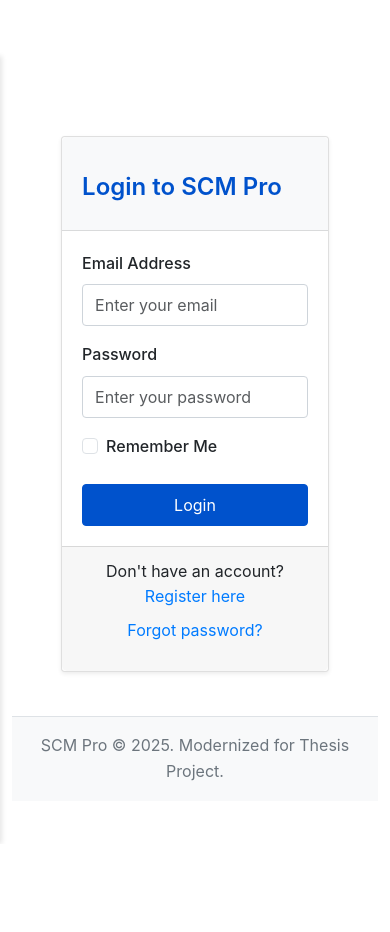
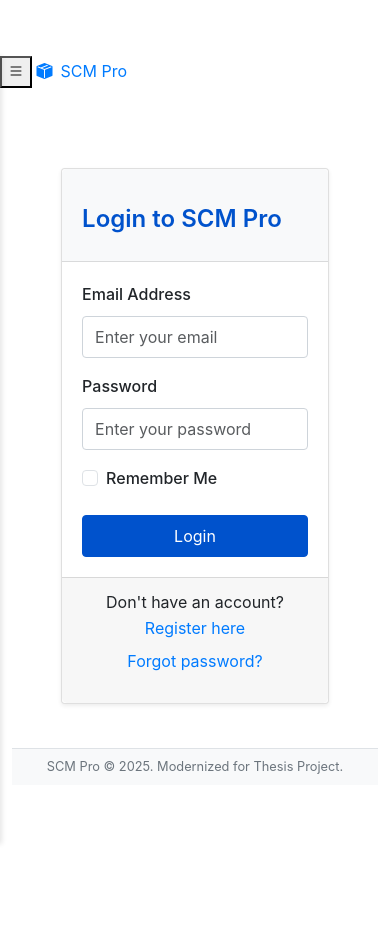
Before and after one commit to aklrami/SCM_App, a Flask app: a page that uses src/templates/base.html in a window 390 px wide. Before the commit the page ends 843 px from the top, so only its background shows below. Run offline with Flask 3, Linux system fonts and the light colour scheme; some libraries are stand-ins or nearby versions.

Commit message:
Add mobile hamburger menu, fix sidebar, update responsive styles

```diff
--- a/src/routes/frontend_routes.py
+++ b/src/routes/frontend_routes.py
@@ -1048,9 +1048,10 @@
         flash("Could not remove item.", "danger")
     return redirect(url_for("frontend.view_cart"))
 
-@frontend_bp.route("/cart/clear", methods=["POST"])
+@frontend_bp.route("/cart/clear")
 @login_required
 def clear_cart():
+    # Clear the cart stored in the session
     session.pop("cart", None)
     session.modified = True
     flash("Cart cleared.", "info")
--- a/src/static/css/custom_modern.css
+++ b/src/static/css/custom_modern.css
@@ -32,11 +32,55 @@
     overflow-x: hidden; /* prevent horizontal scroll */
 }
 
+/* Wrapper for sidebar + main content (desktop) */
+.layout-wrapper {
+    display: flex;
+    min-height: 100vh;
+}
+
 .container {
     width: 90%;
     max-width: 1200px;
     margin: 0 auto;
     padding: 20px;
+}
+
+/* =====================
+   Topbar (mobile header)
+   ===================== */
+
+/* Hidden on desktop by default; shown on mobile via media query */
+.topbar {
+    display: none;
+    align-items: center;
+    justify-content: flex-start;
+    padding: 0 1rem;
+    height: 56px;
+    background-color: #343a40;
+    color: #fff;
+    z-index: 1050;
+}
+
+.topbar-menu-btn {
+    border: none;
+    background: none;
+    color: #fff;
+    font-size: 1.6rem;
+    line-height: 1;
+    margin-right: 0.75rem;
+    cursor: pointer;
+}
+
+.topbar-brand {
+    color: #fff;
+    text-decoration: none;
+    font-weight: 500;
+    font-size: 1rem;
+}
+
+/* Overlay for mobile sidebar */
+.sidebar-overlay {
+    display: none;
 }
 
 /* ===============
@@ -303,6 +347,8 @@
 
     .sidebar h3 a {
         transition: color 0.2s ease-in-out;
+        color: #fff;
+        text-decoration: none;
     }
 
         .sidebar h3 a:hover {
@@ -510,57 +556,37 @@
    Mobile hamburger layout
    ============================ */
 
-/* default: hide mobile header & overlay on desktop */
-.mobile-header {
-    display: none;
-}
-
-.sidebar-overlay {
-    display: none;
-}
-
 @media (max-width: 768px) {
 
-    /* Let the page scroll naturally on phones */
+    /* Enable normal page scrolling on mobile */
     body {
         display: block;
         height: auto;
         overflow-y: auto;
         overflow-x: hidden;
-        padding-top: 56px; /* space for mobile header */
     }
 
-    /* Mobile top bar */
-    .mobile-header {
+    /* Show topbar (hamburger + brand) only on mobile */
+    .topbar {
+        display: flex;
         position: fixed;
         top: 0;
         left: 0;
         right: 0;
-        height: 56px;
-        background-color: #343a40;
-        color: #fff;
-        display: flex;
-        align-items: center;
-        padding: 0 1rem;
-        z-index: 1050;
     }
 
-    .mobile-menu-btn {
-        background: none;
-        border: none;
-        color: #fff;
-        font-size: 1.5rem;
-        margin-right: 0.75rem;
+    /* Push content below the topbar */
+    body {
+        padding-top: 56px; /* height of .topbar */
     }
 
-    .mobile-brand {
-        font-weight: 600;
-        font-size: 1rem;
+    .layout-wrapper {
+        display: block;
     }
 
     /* Sidebar becomes off-canvas drawer */
     .sidebar {
-        top: 56px;
+        top: 56px; /* under topbar */
         height: calc(100vh - 56px);
         transform: translateX(-100%);
         transition: transform 0.25s ease-in-out;
@@ -571,21 +597,21 @@
     /* Overlay behind sidebar */
     .sidebar-overlay {
         position: fixed;
-        inset: 0;
+        inset: 56px 0 0 0; /* below topbar */
         background: rgba(0, 0, 0, 0.4);
         opacity: 0;
         pointer-events: none;
         transition: opacity 0.2s ease-in-out;
+        display: block;
         z-index: 1030;
-        display: block;
     }
 
     /* When body has .sidebar-open, show menu + overlay */
-    .sidebar-open .sidebar {
+    body.sidebar-open .sidebar {
         transform: translateX(0);
     }
 
-    .sidebar-open .sidebar-overlay {
+    body.sidebar-open .sidebar-overlay {
         opacity: 1;
         pointer-events: auto;
     }
@@ -599,6 +625,12 @@
         overflow: visible;
     }
 
+    .footer {
+        padding: 0.5rem;
+        font-size: 0.8rem;
+        text-align: center;
+    }
+
     /* Slightly smaller tables for mobile */
     table {
         font-size: 0.8rem;
--- a/src/static/js/app.js
+++ b/src/static/js/app.js
@@ -1,4 +1,3 @@
-
 console.log("app.js loaded");
 
 document.addEventListener("DOMContentLoaded", function () {
--- a/src/templates/base.html
+++ b/src/templates/base.html
@@ -4,60 +4,187 @@
     <meta charset="utf-8">
     <meta name="viewport" content="width=device-width, initial-scale=1">
     <title>{% block title %}SCM Pro - Modern{% endblock %}</title>
-    <!-- Bootstrap CSS (keeping for grid system and some components, can be selectively removed later if custom_modern.css covers all) -->
-    <link href="https://cdn.jsdelivr.net/npm/bootstrap@5.3.3/dist/css/bootstrap.min.css" rel="stylesheet" integrity="sha384-QWTKZyjpPEjISv5WaRU9OFeRpok6YctnYmDr5pNlyT2bRjXh0JMhjY6hW+ALEwIH" crossorigin="anonymous">
+
+    <!-- Bootstrap CSS -->
+    <link href="https://cdn.jsdelivr.net/npm/bootstrap@5.3.3/dist/css/bootstrap.min.css"
+          rel="stylesheet"
+          integrity="sha384-QWTKZyjpPEjISv5WaRU9OFeRpok6YctnYmDr5pNlyT2bRjXh0JMhjY6hW+ALEwIH"
+          crossorigin="anonymous">
+
     <!-- Bootstrap Icons -->
-    <link rel="stylesheet" href="https://cdn.jsdelivr.net/npm/bootstrap-icons@1.11.3/font/bootstrap-icons.min.css">
-    <!-- Google Fonts (Inter - if Roboto is not preferred, or keep for fallback) -->
+    <link rel="stylesheet"
+          href="https://cdn.jsdelivr.net/npm/bootstrap-icons@1.11.3/font/bootstrap-icons.min.css">
+
+    <!-- Google Fonts -->
     <link rel="preconnect" href="https://fonts.googleapis.com">
     <link rel="preconnect" href="https://fonts.gstatic.com" crossorigin>
     <link href="https://fonts.googleapis.com/css2?family=Roboto:wght@300;400;500;600;700&display=swap" rel="stylesheet">
     <link href="https://fonts.googleapis.com/css2?family=Inter:wght@300;400;500;600;700&display=swap" rel="stylesheet">
+
     <!-- Custom Modern CSS -->
-    <link rel="stylesheet" href="{{ url_for("static", filename="css/custom_modern.css") }}">
+    <link rel="stylesheet" href="{{ url_for('static', filename='css/custom_modern.css') }}">
+
     {% block head_extra %}{% endblock %}
 </head>
 <body>
-    <div class="sidebar">
-        <h3><a href="{{ url_for("frontend.index") }}" style="color: #fff; text-decoration: none;"><i class="bi bi-box-seam-fill me-2"></i>SCM Pro</a></h3>
+    {# Mobile header with hamburger (hidden on desktop by CSS) #}
+    <header class="mobile-header">
+        <button id="mobile-menu-toggle"
+                class="mobile-menu-btn"
+                type="button"
+                aria-label="Toggle navigation">
+            <i class="bi bi-list" aria-hidden="true"></i>
+        </button>
+        <a href="{{ url_for('frontend.index') }}" class="mobile-brand">
+            <i class="bi bi-box-seam-fill me-2"></i>SCM Pro
+        </a>
+    </header>
+
+    {# Overlay used when sidebar is open on mobile #}
+    <div id="sidebar-overlay" class="sidebar-overlay"></div>
+
+    <div class="layout-wrapper">
+        <!-- Sidebar -->
+        <nav class="sidebar">
+            <h3 class="sidebar-logo">
+                <a href="{{ url_for('frontend.index') }}">
+                    <i class="bi bi-box-seam-fill me-2"></i>SCM Pro
+                </a>
+            </h3>
             <ul>
-            <li><a href="{{ url_for("frontend.view_dashboard") }}" class="{% if request.endpoint == "frontend.view_dashboard" %}active{% endif %}"><i class="bi bi-grid-1x2-fill me-2"></i>Dashboard</a></li>
+                <li>
+                    <a href="{{ url_for('frontend.view_dashboard') }}"
+                       class="{% if request.endpoint == 'frontend.view_dashboard' %}active{% endif %}">
+                        <i class="bi bi-grid-1x2-fill me-2"></i>Dashboard
+                    </a>
+                </li>
 
                 {% if current_user.is_authenticated %}
-                {% if current_user.role == "admin" %}
-                    <li><a href="{{ url_for("frontend.view_suppliers") }}" class="{% if request.endpoint == "frontend.view_suppliers" %}active{% endif %}"><i class="bi bi-truck me-2"></i>Suppliers</a></li>
-                    <li><a href="{{ url_for("frontend.view_products") }}" class="{% if request.endpoint == "frontend.view_products" %}active{% endif %}"><i class="bi bi-boxes me-2"></i>Products</a></li>
-                    <li><a href="{{ url_for("frontend.view_inventory") }}" class="{% if request.endpoint == "frontend.view_inventory" %}active{% endif %}"><i class="bi bi-clipboard-data-fill me-2"></i>Inventory</a></li>
-                    <li><a href="{{ url_for("frontend.view_orders") }}" class="{% if request.endpoint == "frontend.view_orders" %}active{% endif %}"><i class="bi bi-card-list me-2"></i>Orders</a></li>
-                {% elif current_user.role == "supplier" %}
-                    <li><a href="{{ url_for("frontend.view_suppliers") }}" class="{% if request.endpoint == "frontend.view_suppliers" %}active{% endif %}"><i class="bi bi-truck me-2"></i>My Supplier Profile</a></li>
-                    <li><a href="{{ url_for("frontend.view_products") }}" class="{% if request.endpoint == "frontend.view_products" %}active{% endif %}"><i class="bi bi-boxes me-2"></i>My Products</a></li>
-                    <li><a href="{{ url_for("frontend.view_inventory") }}" class="{% if request.endpoint == "frontend.view_inventory" %}active{% endif %}"><i class="bi bi-clipboard-data-fill me-2"></i>My Inventory</a></li>
-                    <li><a href="{{ url_for("frontend.view_orders") }}" class="{% if request.endpoint == "frontend.view_orders" %}active{% endif %}"><i class="bi bi-card-list me-2"></i>Orders</a></li>
-                {% elif current_user.role == "user" %}
-                    {# General users see Inventory and Orders #}
-                    <li><a href="{{ url_for("frontend.view_inventory") }}" class="{% if request.endpoint == "frontend.view_inventory" %}active{% endif %}"><i class="bi bi-clipboard-data-fill me-2"></i>Inventory</a></li>
-                    <li><a href="{{ url_for("frontend.view_orders") }}" class="{% if request.endpoint == "frontend.view_orders" %}active{% endif %}"><i class="bi bi-card-list me-2"></i>Orders</a></li>
+                    {% if current_user.role == 'admin' %}
+                        <li>
+                            <a href="{{ url_for('frontend.view_suppliers') }}"
+                               class="{% if request.endpoint == 'frontend.view_suppliers' %}active{% endif %}">
+                                <i class="bi bi-truck me-2"></i>Suppliers
+                            </a>
+                        </li>
+                        <li>
+                            <a href="{{ url_for('frontend.view_products') }}"
+                               class="{% if request.endpoint == 'frontend.view_products' %}active{% endif %}">
+                                <i class="bi bi-boxes me-2"></i>Products
+                            </a>
+                        </li>
+                        <li>
+                            <a href="{{ url_for('frontend.view_inventory') }}"
+                               class="{% if request.endpoint == 'frontend.view_inventory' %}active{% endif %}">
+                                <i class="bi bi-clipboard-data-fill me-2"></i>Inventory
+                            </a>
+                        </li>
+                        <li>
+                            <a href="{{ url_for('frontend.view_orders') }}"
+                               class="{% if request.endpoint == 'frontend.view_orders' %}active{% endif %}">
+                                <i class="bi bi-card-list me-2"></i>Orders
+                            </a>
+                        </li>
+                    {% elif current_user.role == 'supplier' %}
+                        <li>
+                            <a href="{{ url_for('frontend.view_suppliers') }}"
+                               class="{% if request.endpoint == 'frontend.view_suppliers' %}active{% endif %}">
+                                <i class="bi bi-truck me-2"></i>My Supplier Profile
+                            </a>
+                        </li>
+                        <li>
+                            <a href="{{ url_for('frontend.view_products') }}"
+                               class="{% if request.endpoint == 'frontend.view_products' %}active{% endif %}">
+                                <i class="bi bi-boxes me-2"></i>My Products
+                            </a>
+                        </li>
+                        <li>
+                            <a href="{{ url_for('frontend.view_inventory') }}"
+                               class="{% if request.endpoint == 'frontend.view_inventory' %}active{% endif %}">
+                                <i class="bi bi-clipboard-data-fill me-2"></i>My Inventory
+                            </a>
+                        </li>
+                        <li>
+                            <a href="{{ url_for('frontend.view_orders') }}"
+                               class="{% if request.endpoint == 'frontend.view_orders' %}active{% endif %}">
+                                <i class="bi bi-card-list me-2"></i>Orders
+                            </a>
+                        </li>
+                    {% elif current_user.role == 'user' %}
+                        <li>
+                            <a href="{{ url_for('frontend.view_inventory') }}"
+                               class="{% if request.endpoint == 'frontend.view_inventory' %}active{% endif %}">
+                                <i class="bi bi-clipboard-data-fill me-2"></i>Inventory
+                            </a>
+                        </li>
+                        <li>
+                            <a href="{{ url_for('frontend.view_orders') }}"
+                               class="{% if request.endpoint == 'frontend.view_orders' %}active{% endif %}">
+                                <i class="bi bi-card-list me-2"></i>Orders
+                            </a>
+                        </li>
                     {% endif %}
 
-                {% if current_user.role != "supplier" %}
-                    <li><a href="{{ url_for("frontend.shop_products") }}" class="{% if request.endpoint == "frontend.shop_products" %}active{% endif %}"><i class="bi bi-shop me-2"></i>Shop</a></li>
-                    <li><a href="{{ url_for("frontend.view_cart") }}" class="{% if request.endpoint == "frontend.view_cart" %}active{% endif %}"><i class="bi bi-cart-fill me-2"></i>Cart {% if session.get("cart") %}<span class="badge bg-danger ms-1">{{ session["cart"]|length }}</span>{% endif %}</a></li>
+                    {% if current_user.role != 'supplier' %}
+                        <li>
+                            <a href="{{ url_for('frontend.shop_products') }}"
+                               class="{% if request.endpoint == 'frontend.shop_products' %}active{% endif %}">
+                                <i class="bi bi-shop me-2"></i>Shop
+                            </a>
+                        </li>
+                        <li>
+                            <a href="{{ url_for('frontend.view_cart') }}"
+                               class="{% if request.endpoint == 'frontend.view_cart' %}active{% endif %}">
+                                <i class="bi bi-cart-fill me-2"></i>
+                                Cart
+                                {% if session.get('cart') %}
+                                    <span class="badge bg-danger ms-1">{{ session['cart']|length }}</span>
+                                {% endif %}
+                            </a>
+                        </li>
                     {% endif %}
 
                     <hr style="border-color: #495057;">
-                <li><a href="{{ url_for("frontend.profile") }}" class="{% if request.endpoint == "frontend.profile" %}active{% endif %}"><i class="bi bi-person-circle me-2"></i>Profile</a></li>
-                {% if current_user.role == "admin" %}
-                <li><a href="{{ url_for("frontend.manage_users") }}" class="{% if request.endpoint == "frontend.manage_users" %}active{% endif %}"><i class="bi bi-people-fill me-2"></i>Manage Users</a></li>
+
+                    <li>
+                        <a href="{{ url_for('frontend.profile') }}"
+                           class="{% if request.endpoint == 'frontend.profile' %}active{% endif %}">
+                            <i class="bi bi-person-circle me-2"></i>Profile
+                        </a>
+                    </li>
+
+                    {% if current_user.role == 'admin' %}
+                        <li>
+                            <a href="{{ url_for('frontend.manage_users') }}"
+                               class="{% if request.endpoint == 'frontend.manage_users' %}active{% endif %}">
+                                <i class="bi bi-people-fill me-2"></i>Manage Users
+                            </a>
+                        </li>
                     {% endif %}
-                <li><a href="{{ url_for("frontend.logout") }}"><i class="bi bi-box-arrow-right me-2"></i>Logout</a></li>
-            {% else %} {# Not authenticated users #}
-                <li><a href="{{ url_for("frontend.login") }}" class="{% if request.endpoint == "frontend.login" %}active{% endif %}"><i class="bi bi-box-arrow-in-right me-2"></i>Login</a></li>
-                <li><a href="{{ url_for("frontend.register") }}" class="{% if request.endpoint == "frontend.register" %}active{% endif %}"><i class="bi bi-person-plus-fill me-2"></i>Register</a></li>
+
+                    <li>
+                        <a href="{{ url_for('frontend.logout') }}">
+                            <i class="bi bi-box-arrow-right me-2"></i>Logout
+                        </a>
+                    </li>
+                {% else %}
+                    <li>
+                        <a href="{{ url_for('frontend.login') }}"
+                           class="{% if request.endpoint == 'frontend.login' %}active{% endif %}">
+                            <i class="bi bi-box-arrow-in-right me-2"></i>Login
+                        </a>
+                    </li>
+                    <li>
+                        <a href="{{ url_for('frontend.register') }}"
+                           class="{% if request.endpoint == 'frontend.register' %}active{% endif %}">
+                            <i class="bi bi-person-plus-fill me-2"></i>Register
+                        </a>
+                    </li>
                 {% endif %}
             </ul>
-    </div>
+        </nav>
 
+        <!-- Main content -->
         <div class="main-content">
             <main class="container-fluid mt-3">
                 {% with messages = get_flashed_messages(with_categories=true) %}
@@ -79,15 +206,18 @@
                 </div>
             </footer>
         </div>
+    </div>
 
     <!-- Bootstrap Bundle with Popper -->
-    <script src="https://cdn.jsdelivr.net/npm/bootstrap@5.3.3/dist/js/bootstrap.bundle.min.js" integrity="sha384-YvpcrYf0tY3lHB60NNkmXc5s9fDVZLESaAA55NDzOxhy9GkcIdslK1eN7N6jIeHz" crossorigin="anonymous"></script>
+    <script src="https://cdn.jsdelivr.net/npm/bootstrap@5.3.3/dist/js/bootstrap.bundle.min.js"
+            integrity="sha384-YvpcrYf0tY3lHB60NNkmXc5s9fDVZLESaAA55NDzOxhy9GkcIdslK1eN7N6jIeHz"
+            crossorigin="anonymous"></script>
     <!-- Chart.js -->
     <script src="https://cdn.jsdelivr.net/npm/chart.js@4.4.3/dist/chart.umd.min.js"></script>
-    <!-- Axios (for API calls) -->
+    <!-- Axios -->
     <script src="https://cdn.jsdelivr.net/npm/axios/dist/axios.min.js"></script>
-    <!-- Custom JS (app.js might need updates for new auth links) -->
-    <script src="{{ url_for("static", filename="js/app.js") }}"></script>
+    <!-- Custom JS -->
+    <script src="{{ url_for('static', filename='js/app.js') }}"></script>
     {% block scripts_extra %}{% endblock %}
 </body>
 </html>
```
Also changed, not shown: src/templates/order_form.html (+16 -9 lines), src/static/profile_pics/33adee0c4d5f58b9.JPG (deleted), src/static/profile_pics/76fb1720b3a4f65c.JPG (deleted), src/static/profile_pics/99448f07ee62ee4d.png (deleted), src/static/profile_pics/b0c2ac5ed59ed749.JPG (deleted), src/static/profile_pics/c6bcd5821dd8cd0e.JPG (deleted), src/static/profile_pics/e89db5136d0d8177.JPG (deleted). Lines whose indentation alone changed are shown as unchanged.
